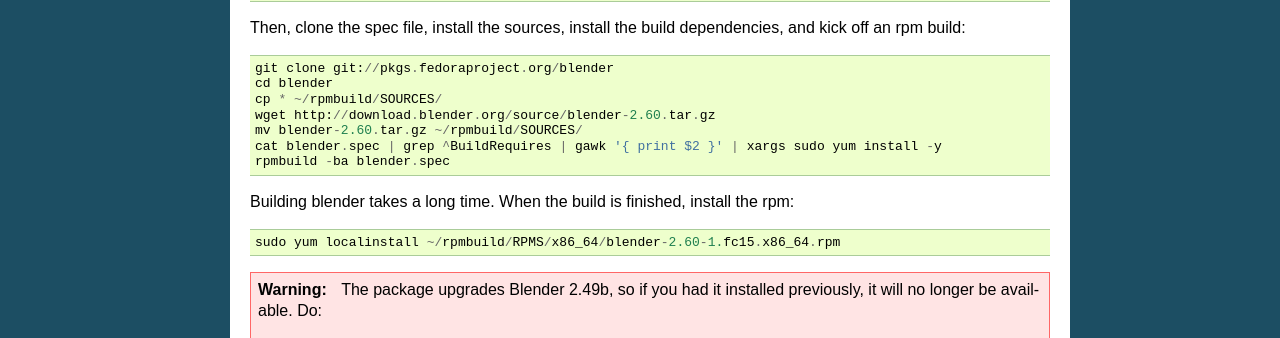
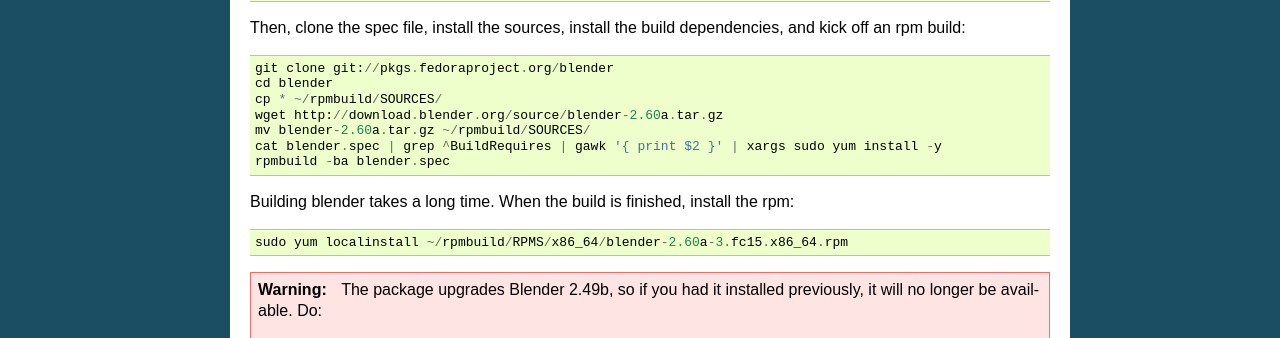
Before and after one commit to niftools/blender_niftools_addon, a Sphinx documentation site: the page built from docs/user/install.rst, in a window 1280 px wide. Shown: the part 728-1066 px from the top of the page. Built offline with Sphinx 7.4.7, drawn with Linux system fonts in a browser that asks for light colours; formulas are drawn with MathJax 3; the version number could not be read and is left out.

Commit message:
Update Fedora 15 docs for latest blender.

```diff
--- a/docs/user/install.rst
+++ b/docs/user/install.rst
@@ -59,15 +59,15 @@
   git clone git://pkgs.fedoraproject.org/blender
   cd blender
   cp * ~/rpmbuild/SOURCES/
-  wget http://download.blender.org/source/blender-2.60.tar.gz
-  mv blender-2.60.tar.gz ~/rpmbuild/SOURCES/
+  wget http://download.blender.org/source/blender-2.60a.tar.gz
+  mv blender-2.60a.tar.gz ~/rpmbuild/SOURCES/
   cat blender.spec | grep ^BuildRequires | gawk '{ print $2 }' | xargs sudo yum install -y
   rpmbuild -ba blender.spec
 
 Building blender takes a long time. When the build is finished,
 install the rpm::
 
-  sudo yum localinstall ~/rpmbuild/RPMS/x86_64/blender-2.60-1.fc15.x86_64.rpm
+  sudo yum localinstall ~/rpmbuild/RPMS/x86_64/blender-2.60a-3.fc15.x86_64.rpm
 
 .. warning::
 
```
